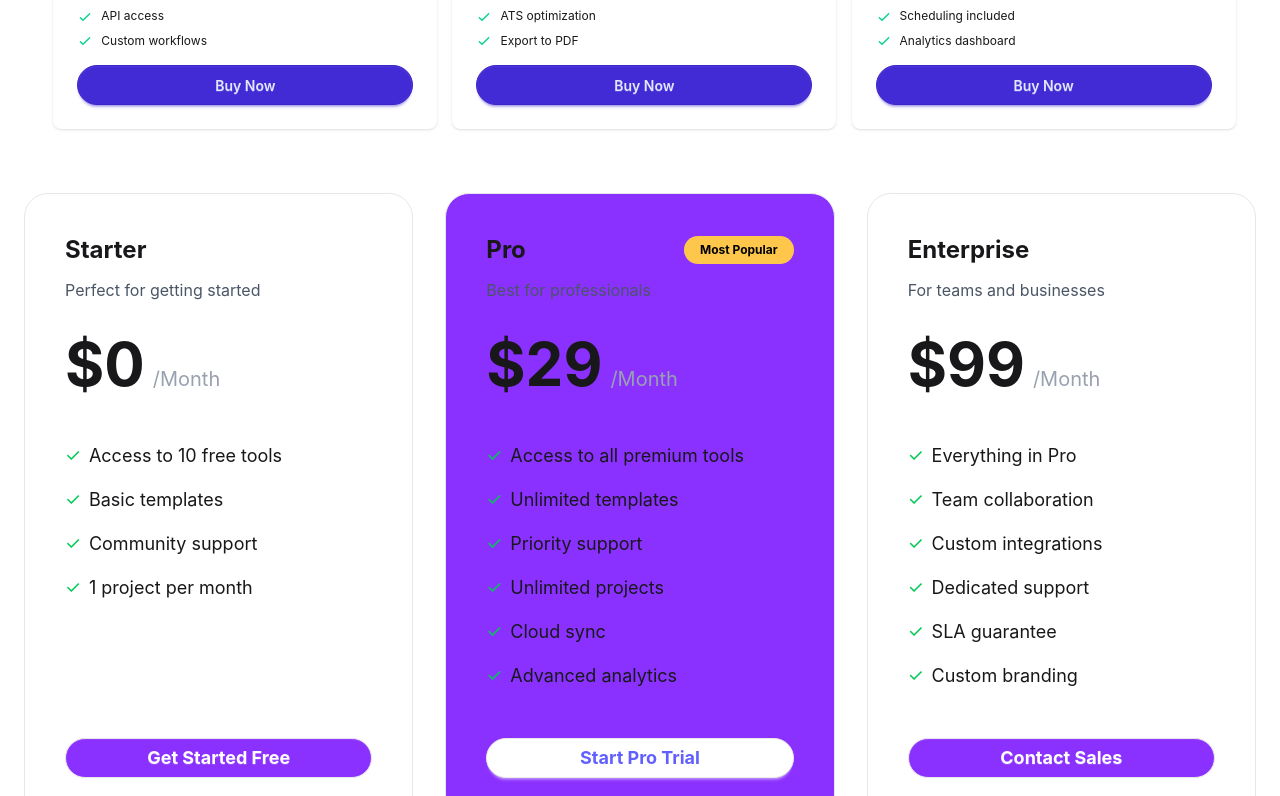
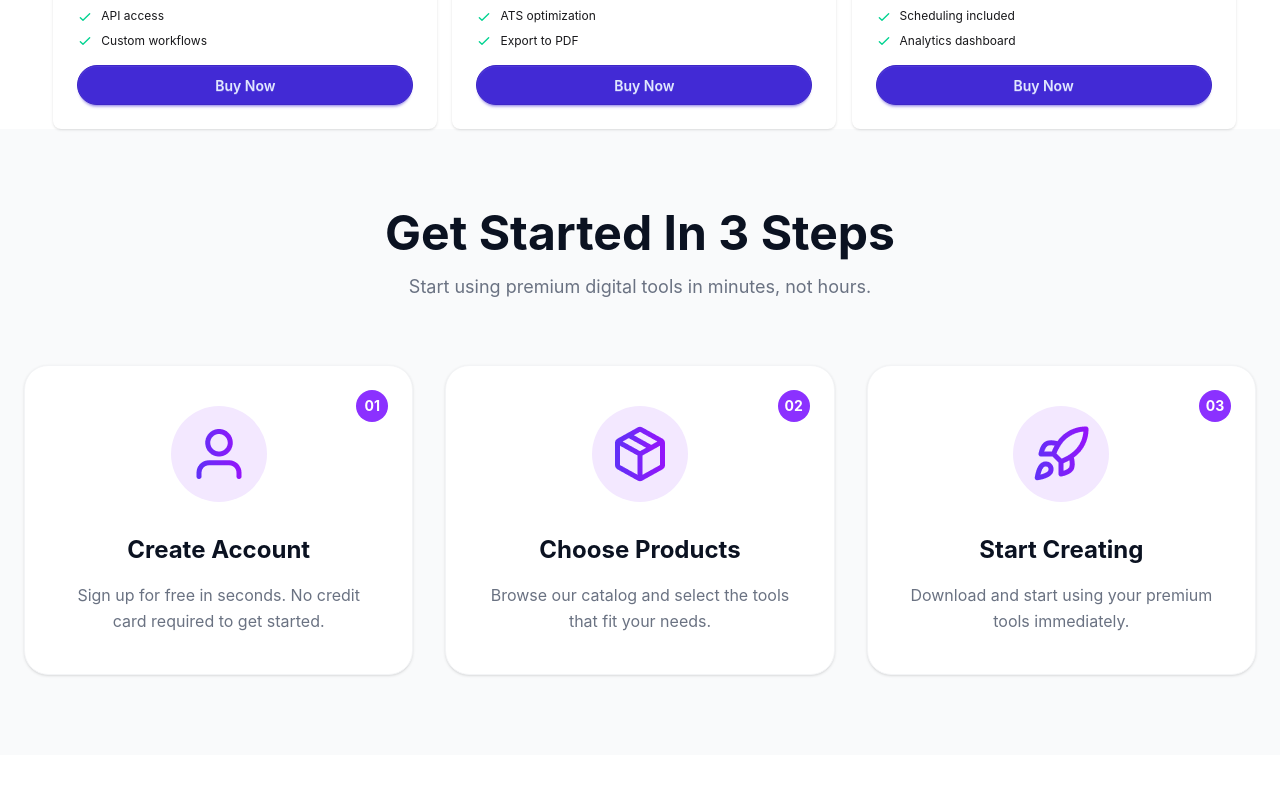
Before and after one commit to sohanur-rahman-coding/Digi-Tools, a React (Vite) app: page / in a window 1280 px wide. Shown: the part 1964-2760 px from the top of the page. Built offline with nearby package versions, Linux system fonts and the light colour scheme.

Commit message:
ui almost done

```diff
--- a/src/App.jsx
+++ b/src/App.jsx
@@ -2,9 +2,11 @@
 import './App.css'
 import Banner from './components/banner/Banner'
 import Footer from './components/Footer/Footer'
+import GetStarted from './components/get started/GetStarted'
 import Navbar from './components/navbar/navbar'
 import Pricing from './components/Pricing.jsx/Pricing'
 import Rating from './components/rating/Rating'
+
 import Tools from './components/tools/Tools'
 import Workflow from './components/Workflow/Workflow'
 
@@ -23,6 +25,7 @@
       <Banner></Banner>
       <Rating></Rating>
       <Tools promiseTools={promiseTools}></Tools>
+      <GetStarted></GetStarted>
       <Pricing></Pricing>
       <Workflow></Workflow>
       <Footer></Footer>
--- /dev/null
+++ b/src/components/get started/GetStarted.jsx
@@ -0,0 +1,69 @@
+import UserImage from "../../assets/user.png"
+import PackageImage from "../../assets/package.png"
+import RocketImage from "../../assets/rocket.png"
+
+const GetStarted = () => {
+    return (
+        <section className="bg-[#F9FAFB] py-20 px-6">
+            <div className="container mx-auto text-center">
+
+                {/* Heading Section */}
+                <h2 className="text-4xl md:text-5xl font-bold text-[#0B1221] mb-4">
+                    Get Started In 3 Steps
+                </h2>
+                <p className="text-gray-500 text-lg mb-16">
+                    Start using premium digital tools in minutes, not hours.
+                </p>
+
+                {/* Steps Cards */}
+                <div className="grid grid-cols-1 md:grid-cols-3 gap-8">
+
+                    {/* Step 1 */}
+                    <div className="bg-white p-10 rounded-3xl border border-gray-100 shadow-sm relative flex flex-col items-center">
+                        <span className="absolute top-6 right-6 bg-[#8B31FF] text-white w-8 h-8 rounded-full flex items-center justify-center font-bold text-sm">
+                            01
+                        </span>
+                        <div className="w-24 h-24 bg-[#F3E8FF] rounded-full flex items-center justify-center mb-8">
+                            <img src={UserImage} alt="" />
+                        </div>
+                        <h3 className="text-2xl font-bold mb-4 text-[#0B1221]">Create Account</h3>
+                        <p className="text-gray-500 leading-relaxed">
+                            Sign up for free in seconds. No credit card required to get started.
+                        </p>
+                    </div>
+
+                    {/* Step 2 */}
+                    <div className="bg-white p-10 rounded-3xl border border-gray-100 shadow-sm relative flex flex-col items-center">
+                        <span className="absolute top-6 right-6 bg-[#8B31FF] text-white w-8 h-8 rounded-full flex items-center justify-center font-bold text-sm">
+                            02
+                        </span>
+                        <div className="w-24 h-24 bg-[#F3E8FF] rounded-full flex items-center justify-center mb-8">
+                            <img src={PackageImage} alt="" />
+                        </div>
+                        <h3 className="text-2xl font-bold mb-4 text-[#0B1221]">Choose Products</h3>
+                        <p className="text-gray-500 leading-relaxed">
+                            Browse our catalog and select the tools that fit your needs.
+                        </p>
+                    </div>
+
+                    {/* Step 3 */}
+                    <div className="bg-white p-10 rounded-3xl border border-gray-100 shadow-sm relative flex flex-col items-center">
+                        <span className="absolute top-6 right-6 bg-[#8B31FF] text-white w-8 h-8 rounded-full flex items-center justify-center font-bold text-sm">
+                            03
+                        </span>
+                        <div className="w-24 h-24 bg-[#F3E8FF] rounded-full flex items-center justify-center mb-8">
+                            <img src={RocketImage} alt="" />
+                        </div>
+                        <h3 className="text-2xl font-bold mb-4 text-[#0B1221]">Start Creating</h3>
+                        <p className="text-gray-500 leading-relaxed">
+                            Download and start using your premium tools immediately.
+                        </p>
+                    </div>
+
+                </div>
+            </div>
+        </section>
+    );
+};
+
+export default GetStarted;
```
